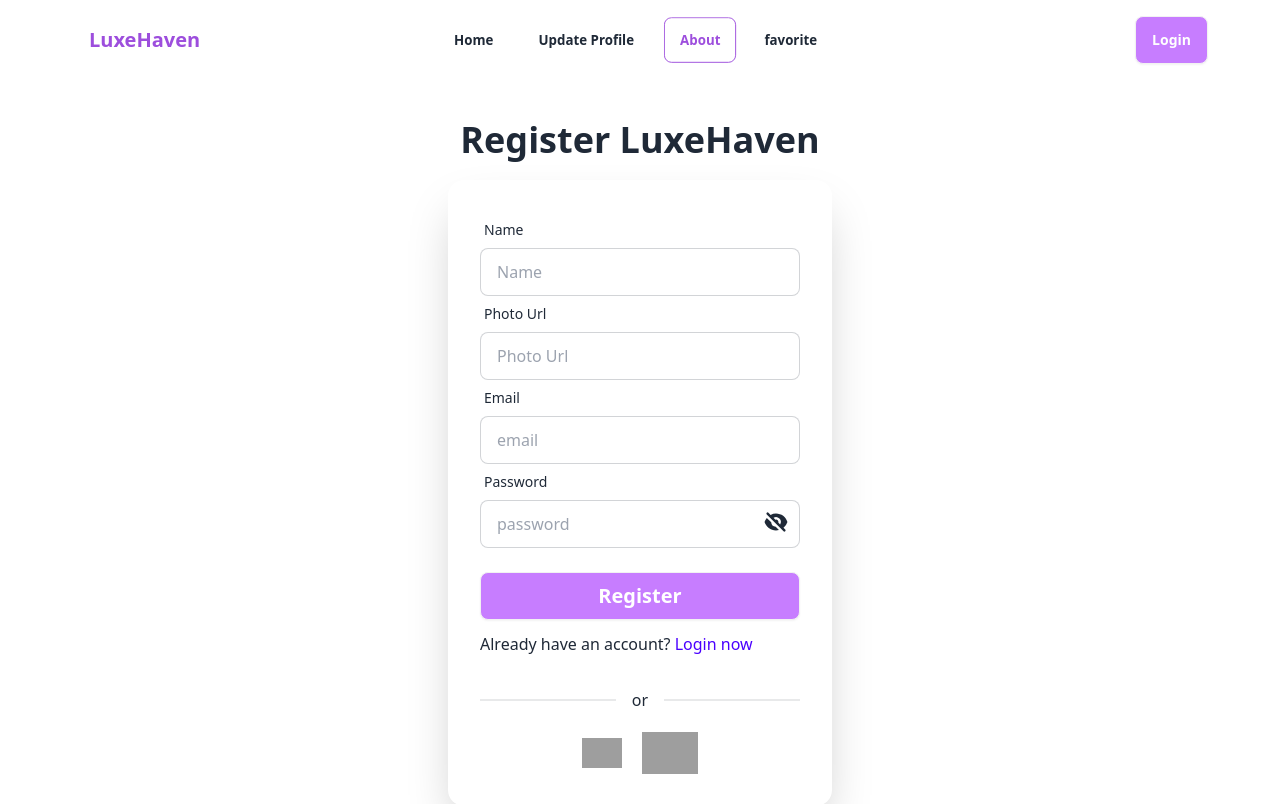
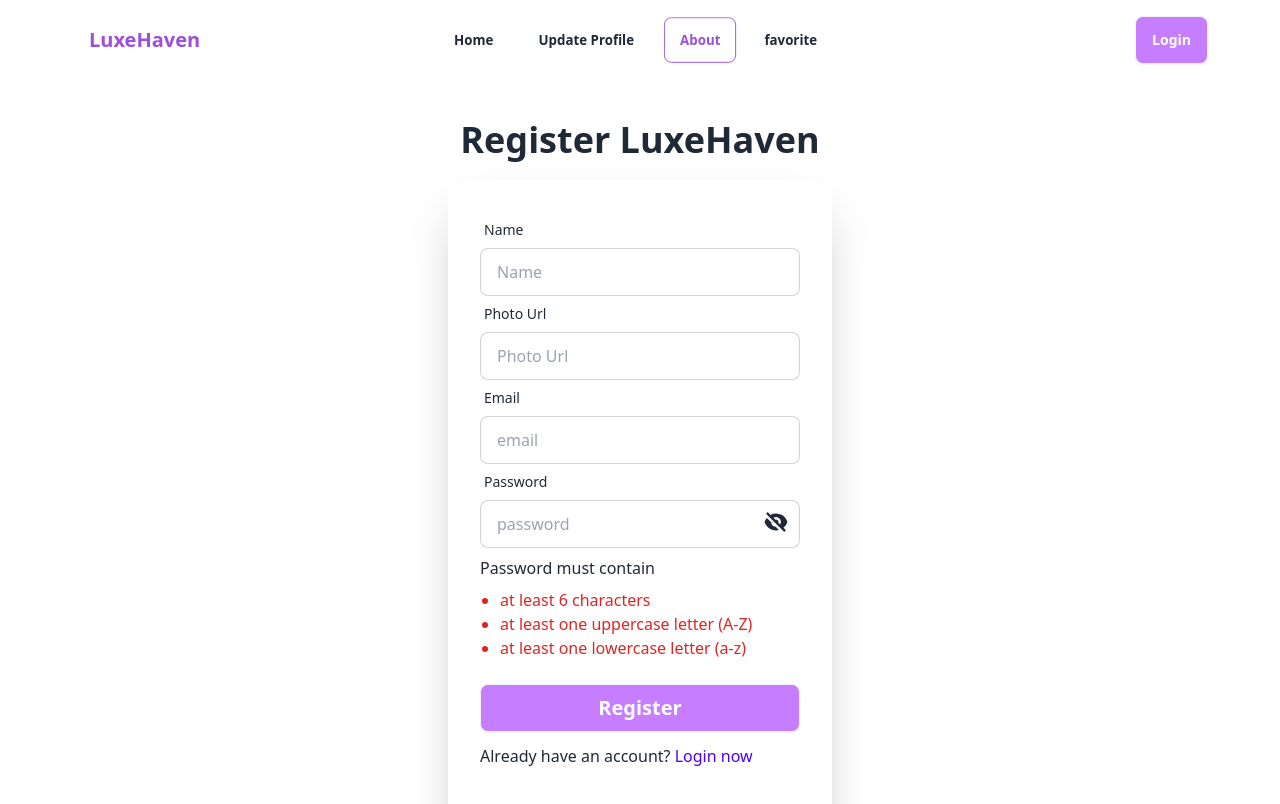
Before and after one commit to faysalsarker-dev/project-9, a React (Vite) app: page /register in a window 1280 px wide. Shown: the top 804 px of the page. Built offline with nearby package versions, Linux system fonts and the light colour scheme; no server answers; grey boxes are pictures that could not be loaded.

Commit message:
add password valid and change some color

```diff
--- a/package.json
+++ b/package.json
@@ -16,6 +16,7 @@
     "react": "^18.2.0",
     "react-dom": "^18.2.0",
     "react-hook-form": "^7.51.2",
+    "react-hot-toast": "^2.4.1",
     "react-icons": "^5.0.1",
     "react-router-dom": "^6.22.3",
     "sort-by": "^1.2.0",
--- a/src/Contex/Context.jsx
+++ b/src/Contex/Context.jsx
@@ -73,7 +73,7 @@ const Context = ({ children }) => {
         return () => {
             unsubscribe();
         };
-    }, [auth,user]);
+    }, [user,auth]);
 
 
 
--- a/src/Pages/Register/Register.jsx
+++ b/src/Pages/Register/Register.jsx
@@ -2,12 +2,17 @@ import { useContext, useState } from "react";
 import { AiFillEye } from "react-icons/ai";
 import { HiEyeOff } from "react-icons/hi";
 import { Link } from "react-router-dom";
+
 import { ContextData } from "../../Contex/Context";
+import { toast } from 'react-hot-toast';
 
 const Register = () => {
     const [toggle, setToggle] = useState(true);
+    const [upper, setUpper] = useState(false)
+    const [lower, setLower] = useState(false)
+    const [charecter, setCharecter] = useState(false)
 
-    const { createUser, profileUpdate ,googleLogin} = useContext(ContextData);
+    const { createUser, profileUpdate, googleLogin, setUser } = useContext(ContextData);
 
     const handleRegister = (e) => {
         e.preventDefault();
@@ -16,9 +21,18 @@ const Register = () => {
         const email = e.target.email.value;
         const password = e.target.password.value;
 
+        if (/^(?=.*[A-Z])(?=.*[a-z]).{6,}$/.test(e)) {
+           return toast("You need fill up first");
+        }
+
+
         createUser(email, password)
             .then(res => {
                 profileUpdate(name, photourl)
+                    .then(up => {
+                        setUser(up)
+                    })
+
                 console.log(res.user);
             })
             .catch(error => {
@@ -28,13 +42,36 @@ const Register = () => {
 
 
 
-    const handleGoogleLogin=()=>{
+    const handleGoogleLogin = () => {
         googleLogin()
+    }
+    const handleValid = (e) => {
+        if (/^(?=.{6,}$).*/.test(e)) {
+            setCharecter(true)
+        }
+        if (! /^(?=.{6,}$).*/.test(e)) {
+            setCharecter(false)
+        }
+        if (/^(?=.*[A-Z])/.test(e)) {
+            setUpper(true)
+        }
+        if (!/^(?=.*[A-Z])/.test(e)) {
+            setUpper(false)
+        }
+        if (/^(?=.*[a-z])/.test(e)) {
+            setLower(true)
+        }
+        if (!/^(?=.*[a-z])/.test(e)) {
+            setLower(false)
+        }
+
+
+
     }
 
 
     return (
-        <div className='flex justify-center items-center my-5 flex-col'>
+        <div className='flex justify-center items-center my-5 flex-col '>
             <h3 className="text-4xl my-5 font-bold">Register LuxeHaven</h3>
             <div className="card shrink-0 w-full max-w-sm shadow-2xl bg-base-100 ">
                 <div className="card-body">
@@ -61,12 +98,24 @@ const Register = () => {
                             <label className="label">
                                 <span className="label-text">Password</span>
                             </label>
-                            <input type={`${toggle ? 'password' : 'text'}`} name="password" placeholder="password" className="input input-bordered" required />
+                            <input onChange={(e) => handleValid(e.target.value)} type={`${toggle ? 'password' : 'text'}`} name="password" placeholder="password" className="input input-bordered" required />
                             <div onClick={() => setToggle(!toggle)} className="absolute right-2 top-2/4  p-1">
                                 {
                                     toggle ? <HiEyeOff className=" font-semibold text-2xl" /> : <AiFillEye className=" font-semibold text-2xl" />
                                 }
                             </div>
+                        </div>
+
+                        <div>
+                            <p className="mt-2">Password must contain</p>
+                            <ul className=" list-disc pl-5 mt-2">
+
+                                <li className={`${charecter ? 'text-green-600' : 'text-red-600'}`}>at least 6 characters</li>
+                                <li className={`${upper ? 'text-green-600' : 'text-red-600'}`}>at least one uppercase letter (A-Z)</li>
+                                <li className={`${lower ? 'text-green-600' : 'text-red-600'}`}>at least one lowercase letter (a-z)</li>
+
+
+                            </ul>
                         </div>
                         <div className="form-control mt-6">
                             <button className="btn bg-[#c77dff] text-white font-bold text-xl">Register</button>
```
Also changed, not shown: 1 other file (tests, documents, lock files or other folders).
